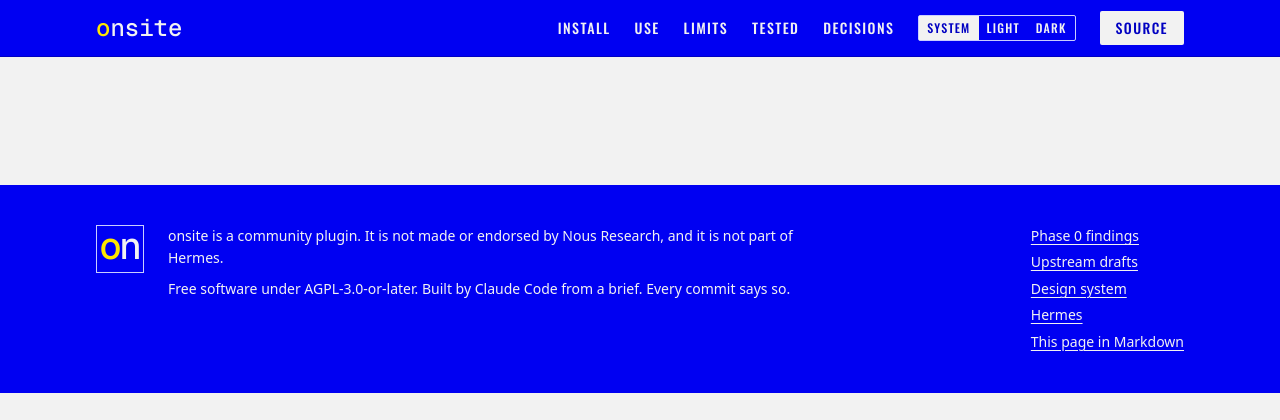
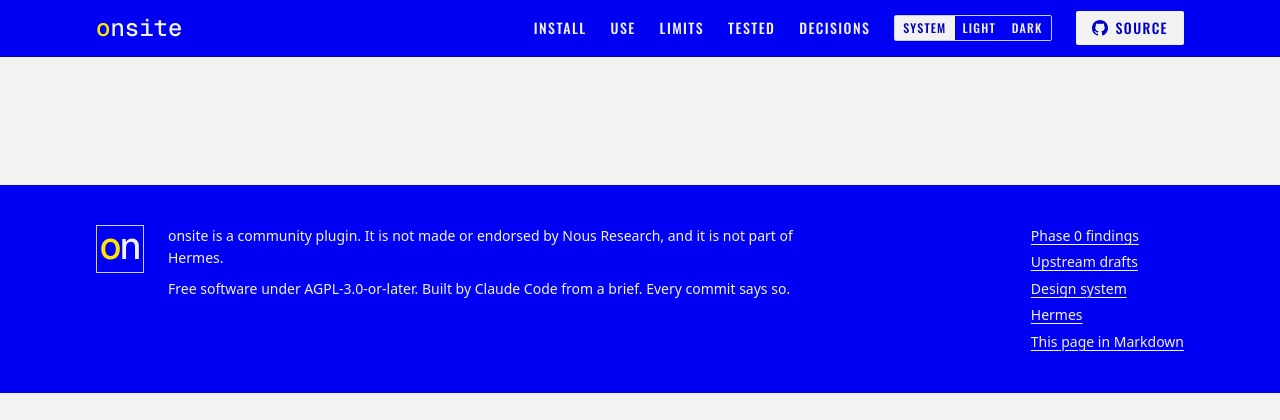
Before and after one commit to saxby-tools/hermes-onsite, a Node project: template site/layouts/page.ejs in a window 1280 px wide. Shown: the top 420 px of the page. Run offline with Node 20 templates, Linux system fonts and the light colour scheme; the template is opened without the code that fills it, so the values that code supplies are empty.

Commit message:
feat(site): put GitHub's mark in the Source button
Niko asked for a small GitHub icon in the Source button. The path is
GitHub's own mark-github-16 from its Octicons set, copied unchanged.
Octicons is under the MIT license, which asks that its text travel
with copies, so the text ships beside it. The button's markup, its
styles and the license go together.

Co-Authored-By: Claude Fable 5.2 <noreply@anthropic.com>

```diff
--- a/site/layouts/top.ejs
+++ b/site/layouts/top.ejs
@@ -5,6 +5,11 @@
   one more link. It is hidden until the script is running, because it
   does nothing without it. Its styles are under "Masthead" in
   site/static/onsite.css.
+
+  The icon in the Source button is GitHub's own mark, copied as it is
+  from GitHub's Octicons set (mark-github-16), which is under the MIT
+  license. The license text is in site/static/icons/. The path is one
+  long line because it must not be changed.
 -%>
 <a class="skip" href="#main">Skip to the page</a>
 <header class="top">
@@ -50,6 +55,11 @@
     <a
       class="top__link top__link-button"
       href="https://github.com/saxby-tools/hermes-onsite"
-    >Source</a>
+    >
+      <svg class="top__icon" viewBox="0 0 16 16" aria-hidden="true">
+        <path d="M6.766 11.328c-2.063-.25-3.516-1.734-3.516-3.656 0-.781.281-1.625.75-2.188-.203-.515-.172-1.609.063-2.062.625-.078 1.468.25 1.968.703.594-.187 1.219-.281 1.985-.281.765 0 1.39.094 1.953.265.484-.437 1.344-.765 1.969-.687.218.422.25 1.515.046 2.047.5.593.766 1.39.766 2.203 0 1.922-1.453 3.375-3.547 3.64.531.344.89 1.094.89 1.954v1.625c0 .468.391.734.86.547C13.781 14.359 16 11.53 16 8.03 16 3.61 12.406 0 7.984 0 3.563 0 0 3.61 0 8.031a7.88 7.88 0 0 0 5.172 7.422c.422.156.828-.125.828-.547v-1.25c-.219.094-.5.156-.75.156-1.031 0-1.64-.562-2.078-1.609-.172-.422-.36-.672-.719-.719-.187-.015-.25-.093-.25-.187 0-.188.313-.328.625-.328.453 0 .844.281 1.25.86.313.452.64.655 1.031.655s.641-.14 1-.5c.266-.265.47-.5.657-.656" />
+      </svg>
+      Source
+    </a>
   </div>
 </header>
--- a/site/static/onsite.css
+++ b/site/static/onsite.css
@@ -356,6 +356,9 @@ code {
 }
 
 .top__link-button {
+  display: inline-flex;
+  align-items: center;
+  gap: var(--space-2);
   padding: var(--space-2) var(--space-3);
   background: var(--color-field-text);
   color: var(--color-field-deep);
@@ -365,6 +368,14 @@ code {
 
 .top__link-button:hover {
   transform: translateX(0.1875rem);
+}
+
+/* The icon in the Source button takes the button's text colour. */
+.top__icon {
+  flex: none;
+  width: 1rem;
+  height: 1rem;
+  fill: currentColor;
 }
 
 /* Three choices in one box, so it reads as a control and not as one
```
Also changed, not shown: site/static/icons/octicons-license.txt (added, +21 -0 lines).
